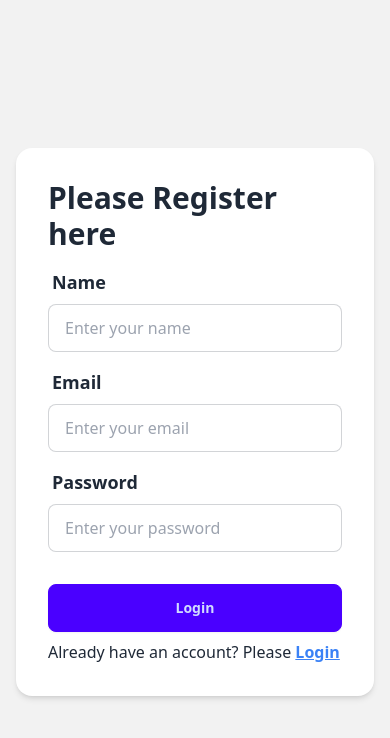
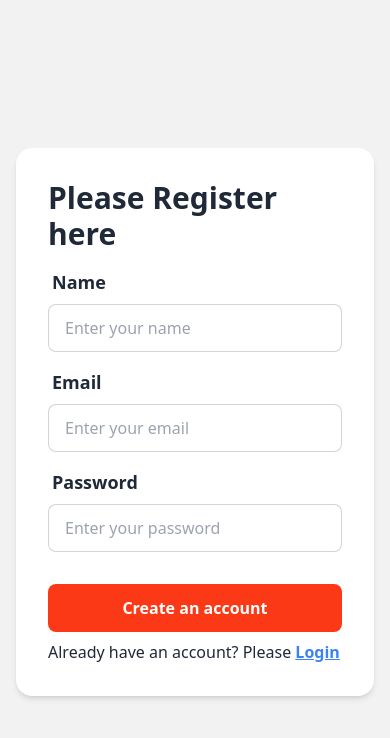
Before and after one commit to Mahbub2027/event-management, a React (Vite) app: page /signup in a window 390 px wide. Shown: the top 738 px of the page. Built offline with nearby package versions, Linux system fonts and the light colour scheme; no server answers.

Commit message:
responsive design

```diff
--- a/src/auth/Login.jsx
+++ b/src/auth/Login.jsx
@@ -80,11 +80,11 @@ const Login = () => {
                             }
                         </div>
                         <div className="form-control mt-6">
-                            <button className="btn btn-primary">Login</button>
+                            <button className="btn btn-primary font-bold text-white text-base">Login</button>
 
                         </div>
                         <div className="form-control mt-6">
-                            <button onClick={handleGoogleLogin} className="btn btn-primary normal-case">Login with Google</button>
+                            <button onClick={handleGoogleLogin} className="p-2 bg-[#FC3916] rounded-lg text-white font-bold normal-case">Login with Google</button>
 
                         </div>
                         <p>New here! Please <Link to='/signup' className="text-blue-500 underline font-bold">Register</Link></p>
--- a/src/auth/SignUp.jsx
+++ b/src/auth/SignUp.jsx
@@ -84,7 +84,7 @@ const SignUp = () => {
                         }
                         </div>
                         <div className="form-control mt-6">
-                            <button className="btn btn-primary">Login</button>
+                            <button className="p-3 rounded-lg font-bold text-white text-base bg-[#FC3916]">Create an account</button>
                         </div>
                         <p>Already have an account? Please <Link to='/login' className="text-blue-500 underline font-bold">Login</Link></p>
                     </form>
--- a/src/pages/shared/Navbar.jsx
+++ b/src/pages/shared/Navbar.jsx
@@ -16,7 +16,7 @@ const Navbar = () => {
     const navLinks = <>
 
         <li className="mr-3 font-bold"><NavLink className={({isActive, isPending})=> isPending? 'pending' : isActive? 'text-red-500 underline' : ''} to='/'>Home</NavLink></li>
-        <li className="mr-3 font-bold"><NavLink className={({isActive, isPending})=> isPending? 'pending' : isActive? 'text-red-500 underline' : ''} to='/about'>About</NavLink></li>
+        {/* <li className="mr-3 font-bold"><NavLink className={({isActive, isPending})=> isPending? 'pending' : isActive? 'text-red-500 underline' : ''} to='/about'>About</NavLink></li> */}
         {/* <li className="mr-3 font-bold"><NavLink className={({isActive, isPending})=> isPending? 'pending' : isActive? 'text-red-500 underline' : ''} to='/servicesDetails'>Services</NavLink></li> */}
         {
             user ?
```
